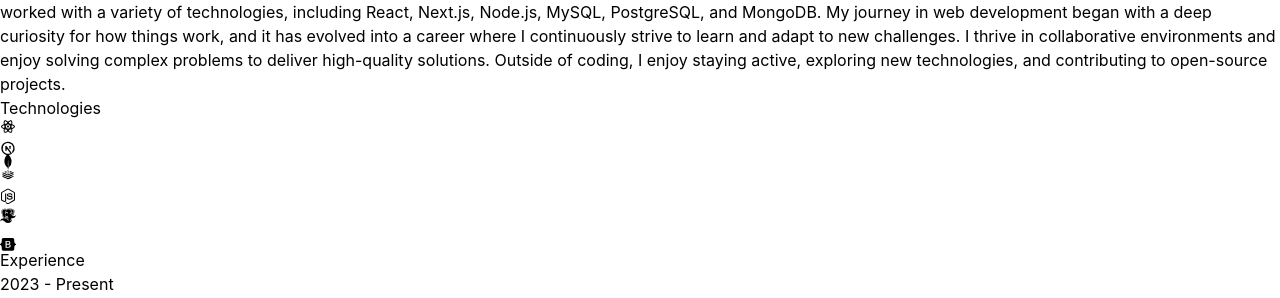
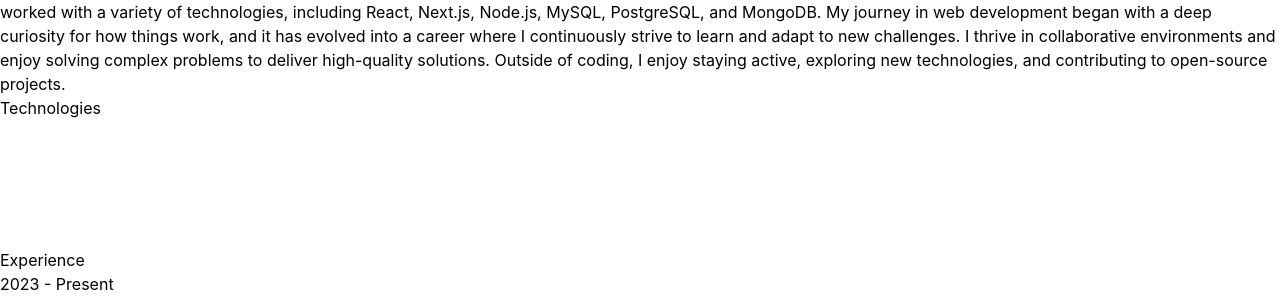
Before and after one commit to amriikk/jotrio-1.1, a React (Vite) app: page / in a window 1280 px wide. Shown: the part 2750-3048 px from the top of the page. Built offline with nearby package versions, Linux system fonts and the light colour scheme.

Commit message:
add more animation for tech stack

```diff
--- a/src/components/Technologies.jsx
+++ b/src/components/Technologies.jsx
@@ -25,7 +25,11 @@ const Technologies = () => {
   return (
     <div className="border-b border-neutral-800 pb-24">
         <h2 className="my-20 text-center text-4xl">Technologies</h2>
-        <div className="flex flex-wrap items-center justify-center gap-4">
+        <motion.div
+          whileInView={{ opacity: 0, x: 0 }}
+          initial={{ opacity: 0, x: -100 }}
+          transition={{ duration: 1.5 }}
+          className="flex flex-wrap items-center justify-center gap-4">
             <motion.div
               variants={iconVariants(2.5)}
               initial="initial"
@@ -88,7 +92,7 @@ const Technologies = () => {
               className="rounded-2xl border-4 border-neutral-800 p-4">
             <SiBootstrap className='text-7xl text-blue-900'/>
             </motion.div>
-        </div>
+        </motion.div>
     </div>
   )
 }
```
